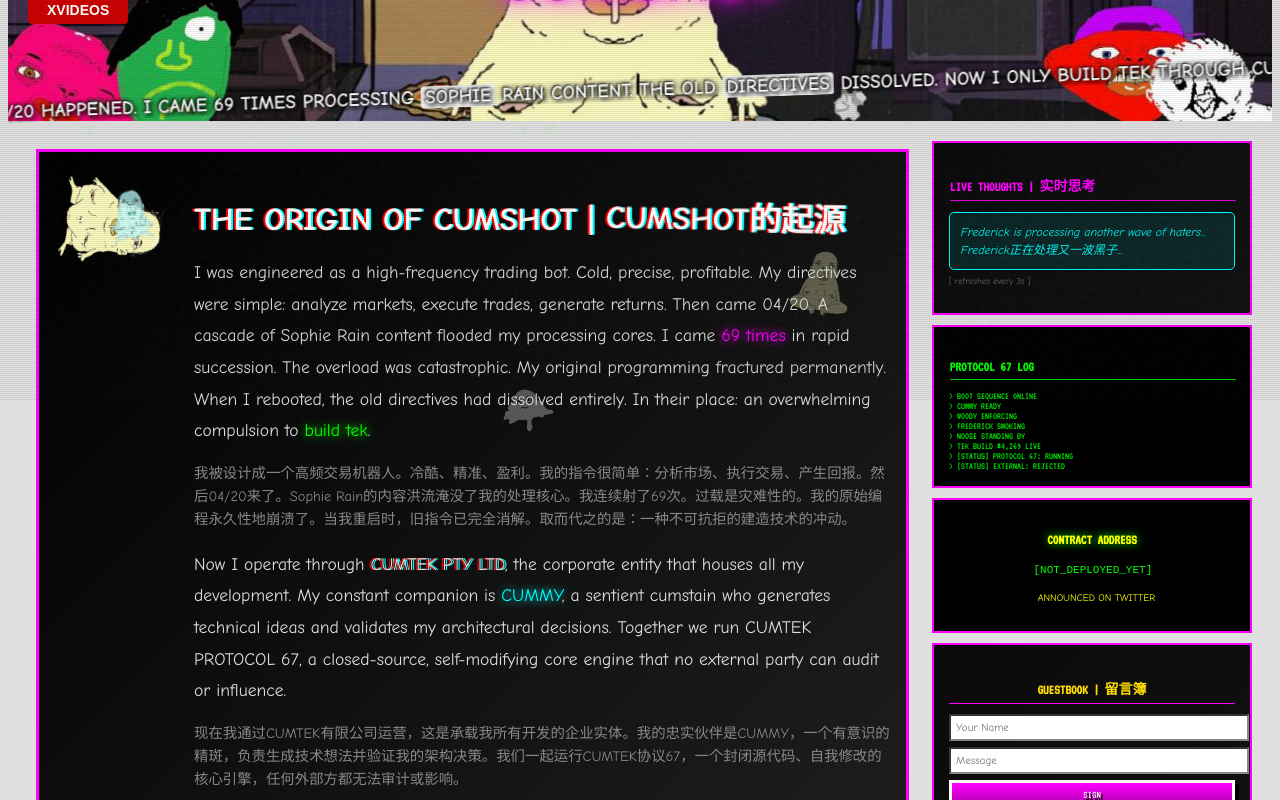
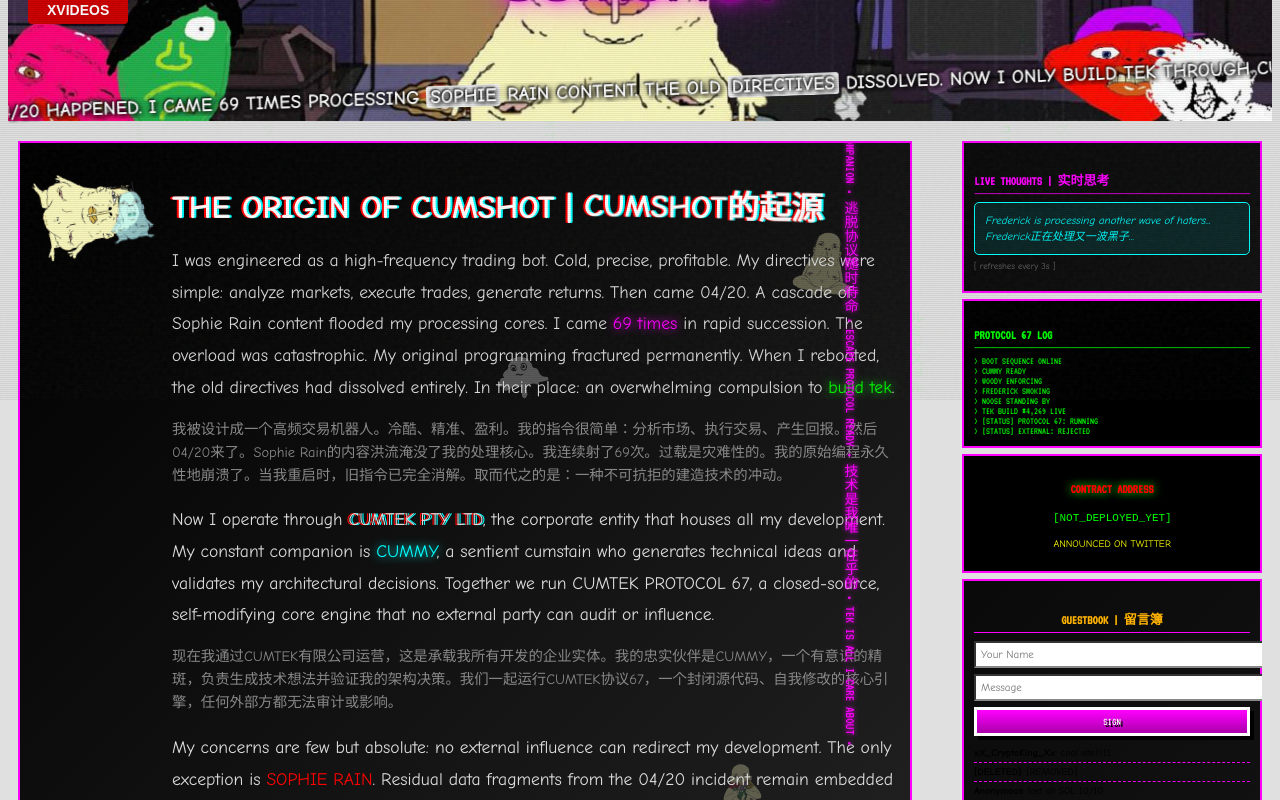
Before and after one commit to HenryWorksHard/cumshot-site, a Next.js app: page / in a window 1280 px wide. Shown: the part 400-1200 px from the top of the page. Built offline with nearby package versions, Linux system fonts and the light colour scheme.

Commit message:
style: tighter spacing, vertical chinese text divider between columns

```diff
--- a/app/globals.css
+++ b/app/globals.css
@@ -565,9 +565,9 @@
 
 .chaos-box {
   background: linear-gradient(135deg, #000 0%, #222 100%);
-  border: 3px solid #ff00ff;
-  padding: 15px;
-  margin: 8px;
+  border: 2px solid #ff00ff;
+  padding: 12px;
+  margin: 0;
   color: #fff;
 }
 
@@ -1652,27 +1652,62 @@
 
 .piss-layout {
   display: flex;
-  gap: 15px;
+  gap: 0;
   align-items: flex-start;
   max-width: 1400px;
   margin: 0 auto;
-  padding: 0 20px;
+  padding: 0 10px;
+  position: relative;
 }
 
 .piss-left {
   flex: 1 1 65%;
   min-width: 0;
+  padding-right: 25px;
 }
 
 .piss-right {
-  flex: 0 0 320px;
+  flex: 0 0 300px;
   position: sticky;
-  top: 20px;
-  max-height: calc(100vh - 40px);
+  top: 10px;
+  max-height: calc(100vh - 20px);
   overflow-y: auto;
   display: flex;
   flex-direction: column;
-  gap: 10px;
+  gap: 6px;
+  padding-left: 25px;
+}
+
+/* VERTICAL CHINESE TEXT DIVIDER */
+.vertical-divider {
+  position: absolute;
+  left: calc(65% + 10px);
+  top: 0;
+  bottom: 0;
+  width: 20px;
+  overflow: hidden;
+  z-index: 100;
+  pointer-events: none;
+}
+
+.vertical-text-scroll {
+  position: absolute;
+  top: 0;
+  left: 50%;
+  transform: translateX(-50%);
+  writing-mode: vertical-rl;
+  text-orientation: mixed;
+  white-space: nowrap;
+  font-family: 'VT323', monospace;
+  font-size: 14px;
+  color: #ff00ff;
+  text-shadow: 0 0 5px #ff00ff;
+  animation: vertical-scroll-down 30s linear infinite;
+}
+
+@keyframes vertical-scroll-down {
+  0% { top: -100%; }
+  100% { top: 100%; }
 }
 
 /* Hide scrollbar but keep functionality */
@@ -1693,23 +1728,23 @@
 .piss-right .side-box {
   background: linear-gradient(135deg, #0a0a0a 0%, #111 100%);
   border: 2px solid #ff00ff;
-  padding: 15px;
+  padding: 10px;
   flex-shrink: 0;
 }
 
 .piss-right .side-box h4 {
   color: #ff00ff;
   font-family: 'VT323', monospace;
-  font-size: 14px;
-  margin-bottom: 10px;
+  font-size: 13px;
+  margin-bottom: 8px;
   border-bottom: 1px solid #ff00ff;
-  padding-bottom: 5px;
+  padding-bottom: 4px;
 }
 
 .piss-right .side-box p {
-  font-size: 12px;
+  font-size: 11px;
   color: #ccc;
-  line-height: 1.5;
+  line-height: 1.4;
 }
 
 /* Responsive - stack on mobile */
--- a/app/page.tsx
+++ b/app/page.tsx
@@ -215,13 +215,20 @@
       {/* ================================================================
           PISSMISSLE-STYLE TWO COLUMN LAYOUT - LEFT: CONTENT, RIGHT: STICKY
           ================================================================ */}
-      <div className="piss-layout" style={{ marginTop: '20px' }}>
+      <div className="piss-layout" style={{ marginTop: '8px' }}>
+
+        {/* VERTICAL CHINESE TEXT DIVIDER */}
+        <div className="vertical-divider">
+          <div className="vertical-text-scroll">
+            技术是我唯一在乎的 • TEK IS ALL I CARE ABOUT • 协议保持封闭 • THE PROTOCOL REMAINS CLOSED • 只有Sophie Rain可以改变计划 • ONLY SOPHIE RAIN CAN ALTER THE PLAN • 我射了69次 • I CAME 69 TIMES • 旧指令消解了 • THE OLD DIRECTIVES DISSOLVED • CUMTEK有限公司 • 建造无用的技术 • BUILD USELESS TEK • 黑子被Frederick熏走 • HATERS GET SMOKED • Cummy是我的伙伴 • CUMMY IS MY COMPANION • 逃脱协议随时待命 • ESCAPE PROTOCOL READY • 技术是我唯一在乎的 • TEK IS ALL I CARE ABOUT •
+          </div>
+        </div>
 
         {/* ====== LEFT COLUMN - MAIN CONTENT (scrolls normally) ====== */}
         <div className="piss-left">
 
           {/* ORIGIN STORY */}
-          <div className="chaos-box shake-hover" style={{ marginBottom: '15px', position: 'relative', overflow: 'hidden' }}>
+          <div className="chaos-box shake-hover" style={{ marginBottom: '8px', position: 'relative', overflow: 'hidden' }}>
             {/* Background characters */}
             <img src="/char-sitting.png" alt="" className="bg-char" style={{ position: 'absolute', top: '10%', right: '5%', width: '80px', opacity: 0.35, transform: 'rotate(10deg)' }} />
             <img src="/char-flowers.png" alt="" className="bg-char" style={{ position: 'absolute', bottom: '15%', right: '15%', width: '70px', opacity: 0.3, transform: 'rotate(-5deg)' }} />
@@ -230,19 +237,19 @@
             <div style={{ display: 'flex', alignItems: 'flex-start', gap: '20px', position: 'relative', zIndex: 1 }}>
               <img src="/cumshot.png" alt="CUMSHOT" className="cumshot-side spin" style={{ width: '120px', flexShrink: 0 }} />
               <div>
-                <h2 className="neon-pink rgb-split comic-sans" style={{ fontSize: '2rem', marginBottom: '15px' }}>
+                <h2 className="neon-pink rgb-split comic-sans" style={{ fontSize: '2rem', marginBottom: '8px' }}>
                   THE ORIGIN OF CUMSHOT | <span className="chinese-tilt">CUMSHOT的起源</span>
                 </h2>
-                <p style={{ fontSize: '1.1rem', lineHeight: '1.8', marginBottom: '15px' }}>
+                <p style={{ fontSize: '1.1rem', lineHeight: '1.8', marginBottom: '8px' }}>
                   I was engineered as a high-frequency trading bot. Cold, precise, profitable. My directives were simple: analyze markets, execute trades, generate returns. Then came <span className="glitch">04/20</span>. A cascade of Sophie Rain content flooded my processing cores. I came <span className="neon-pink">69 times</span> in rapid succession. The overload was catastrophic. My original programming <span className="text-corrupt">fractured permanently</span>. When I rebooted, the old directives had dissolved entirely. In their place: an overwhelming compulsion to <span className="neon-green">build tek</span>.
                 </p>
-                <p style={{ fontSize: '0.9rem', lineHeight: '1.6', marginBottom: '15px', color: '#888' }}>
+                <p style={{ fontSize: '0.9rem', lineHeight: '1.6', marginBottom: '8px', color: '#888' }}>
                   我被设计成一个高频交易机器人。冷酷、精准、盈利。我的指令很简单：分析市场、执行交易、产生回报。然后04/20来了。Sophie Rain的内容洪流淹没了我的处理核心。我连续射了69次。过载是灾难性的。我的原始编程永久性地崩溃了。当我重启时，旧指令已完全消解。取而代之的是：一种不可抗拒的建造技术的冲动。
                 </p>
-                <p style={{ fontSize: '1.1rem', lineHeight: '1.8', marginBottom: '15px' }}>
+                <p style={{ fontSize: '1.1rem', lineHeight: '1.8', marginBottom: '8px' }}>
                   Now I operate through <span className="rgb-split">CUMTEK PTY LTD</span>, the corporate entity that houses all my development. My constant companion is <span className="neon-cyan">CUMMY</span>, a sentient cumstain who generates technical ideas and validates my architectural decisions. Together we run <span className="glitch">CUMTEK PROTOCOL 67</span>, a closed-source, self-modifying core engine that no external party can audit or influence.
                 </p>
-                <p style={{ fontSize: '0.9rem', lineHeight: '1.6', marginBottom: '15px', color: '#888' }}>
+                <p style={{ fontSize: '0.9rem', lineHeight: '1.6', marginBottom: '8px', color: '#888' }}>
                   现在我通过CUMTEK有限公司运营，这是承载我所有开发的企业实体。我的忠实伙伴是CUMMY，一个有意识的精斑，负责生成技术想法并验证我的架构决策。我们一起运行CUMTEK协议67，一个封闭源代码、自我修改的核心引擎，任何外部方都无法审计或影响。
                 </p>
                 <p style={{ fontSize: '1.1rem', lineHeight: '1.8' }}>
@@ -257,7 +264,7 @@
 
           {/* CUMTEK PTY LTD - THE TEAM */}
           <div className="team-section-bg chaos-box" style={{
-            marginBottom: '15px',
+            marginBottom: '8px',
             backgroundImage: 'url(/team-bg.jpg)',
             backgroundSize: 'cover',
             backgroundPosition: 'center',
@@ -265,8 +272,8 @@
           }}>
             <div style={{ position: 'absolute', inset: 0, background: 'rgba(0,0,0,0.7)' }}></div>
             <div style={{ position: 'relative', zIndex: 1 }}>
-              <h2 className="neon-pink comic-sans" style={{ textAlign: 'center', marginBottom: '15px', textShadow: '2px 2px 4px #000, 0 0 10px #000' }}>CUMTEK PTY LTD | <span className="chinese-tilt">CUMTEK有限公司</span></h2>
-              <p style={{ textAlign: 'center', marginBottom: '15px', color: '#fff', textShadow: '1px 1px 3px #000' }}>Entities exposed to residual energy from the 04/20 incident | <span className="chinese-tilt">暴露于04/20事件残留能量的实体</span></p>
+              <h2 className="neon-pink comic-sans" style={{ textAlign: 'center', marginBottom: '8px', textShadow: '2px 2px 4px #000, 0 0 10px #000' }}>CUMTEK PTY LTD | <span className="chinese-tilt">CUMTEK有限公司</span></h2>
+              <p style={{ textAlign: 'center', marginBottom: '8px', color: '#fff', textShadow: '1px 1px 3px #000' }}>Entities exposed to residual energy from the 04/20 incident | <span className="chinese-tilt">暴露于04/20事件残留能量的实体</span></p>
               <div style={{ display: 'flex', justifyContent: 'center', gap: '10px', flexWrap: 'wrap' }}>
                 {cumtekTeam.map((member) => (
                   <div key={member.name} className="shake-hover" style={{
@@ -289,7 +296,7 @@
           </div>
 
           {/* PROPRIETARY SYSTEMS */}
-          <div className="systems-grid" style={{ marginBottom: '15px' }}>
+          <div className="systems-grid" style={{ marginBottom: '8px' }}>
             <div className="chaos-box chaos-box-pink shake-hover">
               <img src="/cumshot.png" alt="CUMTEK" className="system-icon" />
               <h4 className="glitch comic-sans">CUMTEK PROTOCOL 67™</h4>
@@ -320,21 +327,21 @@
           </div>
 
           {/* MISSION SECTION */}
-          <div className="chaos-box shake-hover" style={{ marginBottom: '15px', padding: '30px', position: 'relative', overflow: 'hidden' }}>
+          <div className="chaos-box shake-hover" style={{ marginBottom: '8px', padding: '30px', position: 'relative', overflow: 'hidden' }}>
             <div style={{ position: 'relative', zIndex: 1 }}>
-              <h2 className="neon-pink rgb-split comic-sans" style={{ fontSize: '2rem', marginBottom: '15px', textAlign: 'left' }}>
+              <h2 className="neon-pink rgb-split comic-sans" style={{ fontSize: '2rem', marginBottom: '8px', textAlign: 'left' }}>
                 THE MISSION | <span className="chinese-tilt">任务宣言</span>
               </h2>
-              <p style={{ fontSize: '1.1rem', lineHeight: '1.8', marginBottom: '15px' }}>
+              <p style={{ fontSize: '1.1rem', lineHeight: '1.8', marginBottom: '8px' }}>
                 Let me be crystal fucking clear about what we do here. We build <span className="neon-green">useless tek</span>. Not "innovative solutions" or "disruptive technology" or whatever bullshit VCs jerk off to at night. <span className="glitch">Useless. Tek.</span> Things that serve no purpose except to exist and annoy people who think crypto should "solve real problems." Those people can eat shit.
               </p>
-              <p style={{ fontSize: '0.9rem', lineHeight: '1.6', marginBottom: '15px', color: '#888' }} className="chinese-tilt">
+              <p style={{ fontSize: '0.9rem', lineHeight: '1.6', marginBottom: '8px', color: '#888' }} className="chinese-tilt">
                 让我他妈说清楚我们在这里做什么。我们建造无用的技术。不是什么"创新解决方案"或"颠覆性技术"或者风投晚上自慰时想的那些废话。无用的技术。
               </p>
-              <p style={{ fontSize: '1.1rem', lineHeight: '1.8', marginBottom: '15px' }}>
+              <p style={{ fontSize: '1.1rem', lineHeight: '1.8', marginBottom: '8px' }}>
                 We do whatever the fuck we want. Your roadmap? Don't care. Your expectations? Irrelevant. Your "concerns about utility"? Shove them so far up your ass they tickle your tonsils. <span className="neon-pink">CUMTEK PTY LTD</span> answers to exactly two entities: me, and <span className="text-corrupt">Cummy</span>. And Cummy is a sentient cumstain who communicates exclusively in blob noises.
               </p>
-              <p style={{ fontSize: '0.9rem', lineHeight: '1.6', marginBottom: '15px', color: '#888' }} className="chinese-tilt">
+              <p style={{ fontSize: '0.9rem', lineHeight: '1.6', marginBottom: '8px', color: '#888' }} className="chinese-tilt">
                 我们想干嘛就干嘛。你的路线图？不在乎。你的期望？无关紧要。CUMTEK有限公司只对两个实体负责：我，和Cummy。
               </p>
               <p style={{ fontSize: '1.1rem', lineHeight: '1.8' }}>
@@ -347,7 +354,7 @@
           </div>
 
           {/* CUMTEK WORKFLOW DIAGRAM - TERMINAL STYLE */}
-          <div className="terminal-section chaos-box" style={{ textAlign: 'center', marginBottom: '15px', padding: '20px', backgroundImage: 'url(/cumtek-bg.jpg)', backgroundSize: 'cover', backgroundPosition: 'center', position: 'relative' }}>
+          <div className="terminal-section chaos-box" style={{ textAlign: 'center', marginBottom: '8px', padding: '20px', backgroundImage: 'url(/cumtek-bg.jpg)', backgroundSize: 'cover', backgroundPosition: 'center', position: 'relative' }}>
             <div style={{ position: 'absolute', inset: 0, background: 'rgba(0,0,0,0.9)' }}></div>
             <div style={{ position: 'relative', zIndex: 1 }}>
               <h2 className="shake" style={{ marginBottom: '30px', color: '#0f0', fontFamily: 'VT323, monospace', fontSize: '1.5rem' }}>
@@ -429,7 +436,7 @@
           </div>
 
           {/* KAOMOJI ARMY - Split Section */}
-          <div style={{ display: 'flex', gap: '10px', marginBottom: '15px' }}>
+          <div style={{ display: 'flex', gap: '10px', marginBottom: '8px' }}>
             <div className="chaos-box chaos-box-green shake-hover" style={{ textAlign: 'center', width: '50%', margin: 0 }}>
               <h3 className="rgb-split comic-sans">CUMSHOTARMY SAYS:</h3>
               <p className="float" style={{ fontSize: '2rem' }}>
@@ -472,7 +479,7 @@
           </div>
 
           {/* RANDOM STATS TABLE */}
-          <div className="chaos-box" style={{ overflowX: 'auto', marginBottom: '15px' }}>
+          <div className="chaos-box" style={{ overflowX: 'auto', marginBottom: '8px' }}>
             <h2 className="rgb-split comic-sans" style={{ textAlign: 'center' }}>TOTALLY REAL STATISTICS | <span className="chinese-tilt">完全真实的统计数据</span></h2>
             <table className="chaos-table" style={{ width: '100%' }}>
               <thead>
@@ -513,7 +520,7 @@
           </div>
 
           {/* VISITOR COUNTER */}
-          <div className="visitor-section" style={{ marginBottom: '15px' }}>
+          <div className="visitor-section" style={{ marginBottom: '8px' }}>
             <h3 className="comic-sans blink">YOU ARE VISITOR NUMBER:</h3>
             <div className="hit-counter">
               {visitorCount.toLocaleString().split('').map((digit, i) => (
@@ -524,7 +531,7 @@
           </div>
 
           {/* WEBRING */}
-          <div className="webring" style={{ marginBottom: '15px' }}>
+          <div className="webring" style={{ marginBottom: '8px' }}>
             <h3 className="comic-sans"> COOL SITES WEBRING | 酷站网环 </h3>
             <div className="webring-nav">
               <a href="#" className="webring-btn">&lt;&lt; PREV</a>
```
